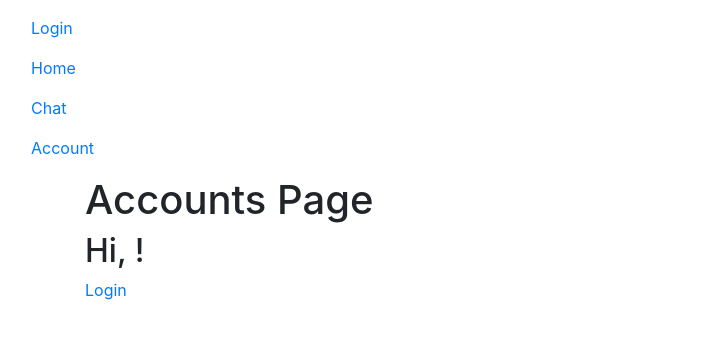
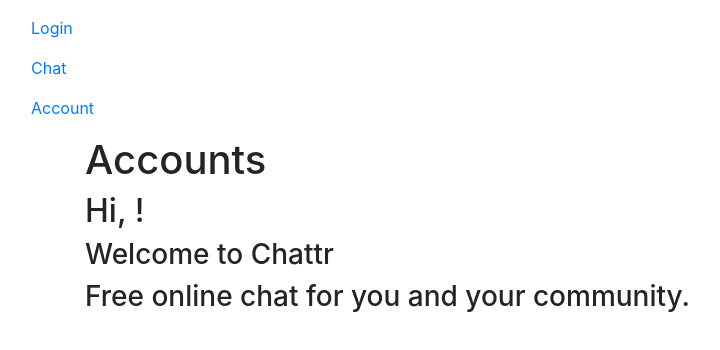
Before and after one commit to conorg000/3813ict, an Angular app in the folder chattr/: page /account in a window 1280 px wide. Shown: the top 350 px of the page, without its empty margins (0-720 px from the left). Built offline with nearby package versions, Linux system fonts and the light colour scheme.

Commit message:
made fake database in serialised json file

```diff
--- a/chattr/src/app/account/account.component.html
+++ b/chattr/src/app/account/account.component.html
@@ -1,9 +1,8 @@
 <link href="//maxcdn.bootstrapcdn.com/bootstrap/4.0.0/css/bootstrap.min.css" rel="stylesheet" id="bootstrap-css">
 <script src="//maxcdn.bootstrapcdn.com/bootstrap/4.0.0/js/bootstrap.min.js"></script>
 <script src="//cdnjs.cloudflare.com/ajax/libs/jquery/3.2.1/jquery.min.js"></script>
-<h1>Accounts Page</h1>
+<h1>Accounts</h1>
 <h2>Hi, {{username}}!</h2>
-<nav>
-    <a routerLink="/login">Login</a>
-</nav>
+<h3>Welcome to Chattr</h3>
+<h3>Free online chat for you and your community.</h3>
 <router-outlet></router-outlet>
--- a/chattr/src/app/account/account.component.ts
+++ b/chattr/src/app/account/account.component.ts
@@ -17,8 +17,8 @@
   constructor(private router: Router) { }
 
   ngOnInit(){
+    try {
       this.currentUser = JSON.parse(sessionStorage.getItem('currentUser'));
-    //console.log(this.currentUser);
       if(this.currentUser){
         this.email = this.currentUser.email;
         this.username = this.currentUser.username;
@@ -26,9 +26,14 @@
         this.age = this.currentUser.age;
       }
     }
+    catch(err){
+      console.log("Not logged in");
+      this.router.navigateByUrl('/login');
+    }
+  }
 
   nav(){
-    this.router.navigateByUrl('/account')
+    this.router.navigateByUrl('/account');
   }
 
 }
--- a/chattr/src/app/app-routing.module.ts
+++ b/chattr/src/app/app-routing.module.ts
@@ -12,7 +12,7 @@
 ];
 
 @NgModule({
-  imports: [RouterModule.forRoot(routes, {enableTracing: true})],
+  imports: [RouterModule.forRoot(routes, {enableTracing: true})], //,
   exports: [RouterModule, FormsModule]
 })
 export class AppRoutingModule { }
--- a/chattr/src/app/app.component.html
+++ b/chattr/src/app/app.component.html
@@ -3,15 +3,12 @@
 <script src="//cdnjs.cloudflare.com/ajax/libs/jquery/3.2.1/jquery.min.js"></script>
 <nav class="navbar navbar-default">
   <div class="container-fluid">
-  <ul class="nav navbar-nav">
-  <li>
-    <a class="nav-link" *ngIf="username != ''; else other_content"><button (click) = signOut()>Log Out</button></a>
-    <ng-template #other_content><a class="nav-link" routerLink="/login">Login</a></ng-template>
-  </li>
-  <li class="active"><a class="nav-link" routerLink="/">Home</a></li>
-  <li><a class="nav-link" routerLink="/chat">Chat</a></li>
-  <li><a class="nav-link" routerLink="/account">Account</a></li>
-  </ul>
+    <ul class="nav navbar-nav">
+      <li *ngIf="username != ''; else other_content"><button (click) = signOut()>Log Out</button></li>
+      <ng-template #other_content><a class="nav-link" routerLink="/login">Login</a></ng-template>
+      <li><a class="nav-link" routerLink="/chat">Chat</a></li>
+      <li><a class="nav-link" routerLink="/account">Account</a></li>
+    </ul>
   </div>
 </nav>
 <div class="container">
--- a/chattr/src/app/app.component.ts
+++ b/chattr/src/app/app.component.ts
@@ -1,4 +1,4 @@
-import { Component, OnInit } from '@angular/core';
+import { Component, ChangeDetectorRef, OnInit } from '@angular/core';
 import { Router } from '@angular/router';
 import { User } from './user';
 
@@ -15,17 +15,24 @@
   age:number = 0;
   email:string = '';
 
-  constructor(private router: Router) { }
+  constructor(private router: Router, private cdr: ChangeDetectorRef) { }
 
   ngOnInit() {
+    try {
       this.currentUser = JSON.parse(sessionStorage.getItem('currentUser'));
-    //console.log(this.currentUser);
       if(this.currentUser){
         this.email = this.currentUser.email;
         this.username = this.currentUser.username;
         this.birthdate = this.currentUser.birthdate;
         this.age = this.currentUser.age;
       }
+    }
+    catch(err){
+      console.log("Not logged in");
+    }
+  }
+
+  ngOnChanges() {
 
   }
 
--- a/chattr/src/app/chat/chat.component.html
+++ b/chattr/src/app/chat/chat.component.html
@@ -1,6 +1,7 @@
 <link href="//maxcdn.bootstrapcdn.com/bootstrap/4.0.0/css/bootstrap.min.css" rel="stylesheet" id="bootstrap-css">
 <script src="//maxcdn.bootstrapcdn.com/bootstrap/4.0.0/js/bootstrap.min.js"></script>
 <script src="//cdnjs.cloudflare.com/ajax/libs/jquery/3.2.1/jquery.min.js"></script>
+<h1>Chat</h1>
 <form>
     <input type="text" id="message" class="fadeIn second" name="message" placeholder="Type here!">
     <input type="submit" class="fadeIn fourth" value="Send">
--- a/chattr/src/app/chat/chat.component.ts
+++ b/chattr/src/app/chat/chat.component.ts
@@ -8,11 +8,22 @@
   styleUrls: ['./chat.component.css']
 })
 export class ChatComponent implements OnInit {
+  currentUser:User;
+  username:string = "";
 
   constructor(private router: Router) { }
 
-  ngOnInit() {;
-    //console.log(this.currentUser);
+  ngOnInit() {
+    try {
+      this.currentUser = JSON.parse(sessionStorage.getItem('currentUser'));
+      if(this.currentUser){
+        this.username = this.currentUser.username;
+      }
+    }
+    catch(err){
+      console.log("Not logged in");
+      this.router.navigateByUrl('/login');
+    }
   }
 
 }
--- a/chattr/src/app/login/login.component.html
+++ b/chattr/src/app/login/login.component.html
@@ -9,6 +9,7 @@
     <!-- Tabs Titles -->
 
     <!-- Login Form -->
+    <h1>Login</h1>
     <form>
       <input type="text" [(ngModel)]="email" id="email" class="fadeIn second" name="email" placeholder="email">
       <input type="text" [(ngModel)]="pwd" id="password" class="fadeIn third" name="pwd" placeholder="password">
```
Also changed, not shown: 1 other file (tests, documents, lock files or other folders). Lines whose indentation alone changed are shown as unchanged.
